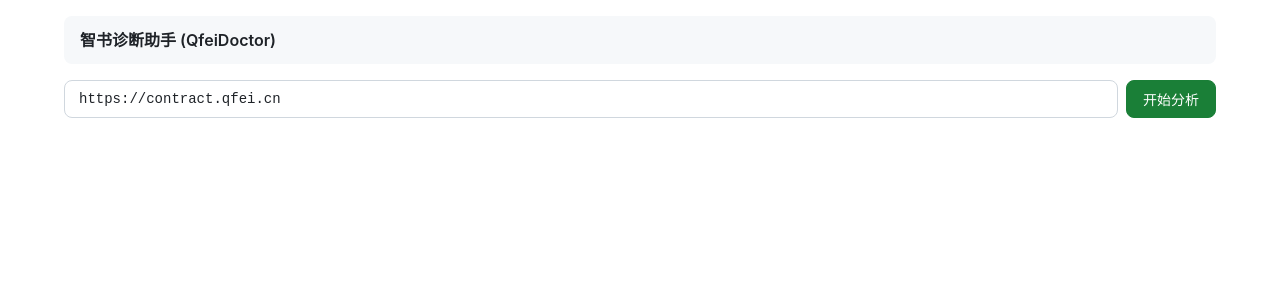
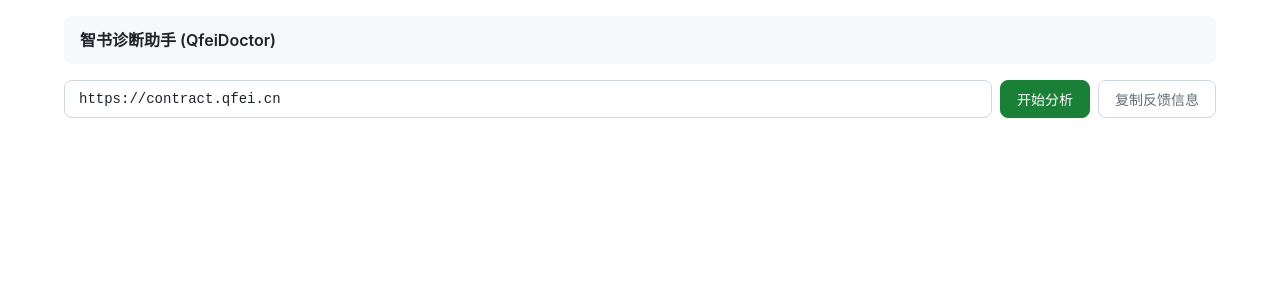
Before and after one commit to qfeius/QfeiDoctor, a React (Vite) app: page / in a window 1280 px wide. Shown: the top 300 px of the page. Built offline with nearby package versions, Linux system fonts and the light colour scheme.

Commit message:
ui: refine layout and remove recommended actions section
- Show copy button always, disabled until results are available
- Remove inner scrollbar by dropping max-height/overflow-y on .trace
- Remove RecommendedActions component from result view

```diff
--- a/src/App.tsx
+++ b/src/App.tsx
@@ -6,7 +6,7 @@
 import { SummaryCard } from "./components/SummaryCard";
 import { DnsRecordsCard } from "./components/DnsRecordsCard";
 import { DiagnosticTrace } from "./components/DiagnosticTrace";
-import { RecommendedActions } from "./components/RecommendedActions";
+
 import { useDiagnostic } from "./hooks/useDiagnostic";
 
 function App() {
@@ -52,8 +52,6 @@
             </div>
             <DiagnosticTrace result={result} />
           </div>
-
-          <RecommendedActions actions={result.recommended_actions} />
         </>
       )}
     </div>
--- a/src/components/InputBar.tsx
+++ b/src/components/InputBar.tsx
@@ -46,11 +46,9 @@
       >
         {isRunning ? "分析中..." : "开始分析"}
       </button>
-      {hasResult && (
-        <button className="btn btn--outline" onClick={onCopy}>
-          复制反馈信息
-        </button>
-      )}
+      <button className="btn btn--outline" onClick={onCopy} disabled={!hasResult}>
+        复制反馈信息
+      </button>
     </div>
   );
 }
--- a/src/styles/index.css
+++ b/src/styles/index.css
@@ -286,8 +286,6 @@
   font-family: "SF Mono", "Fira Code", monospace;
   font-size: 13px;
   overflow-x: auto;
-  max-height: 600px;
-  overflow-y: auto;
 }
 
 .trace__title {
```
